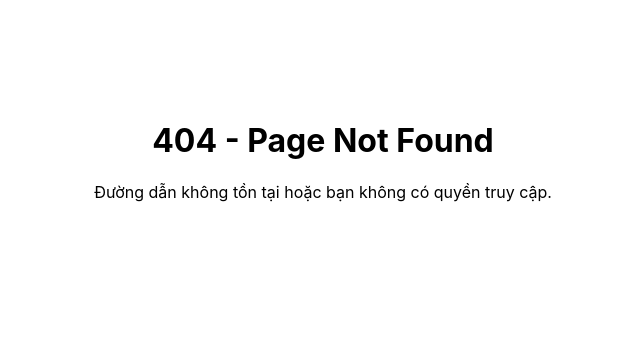
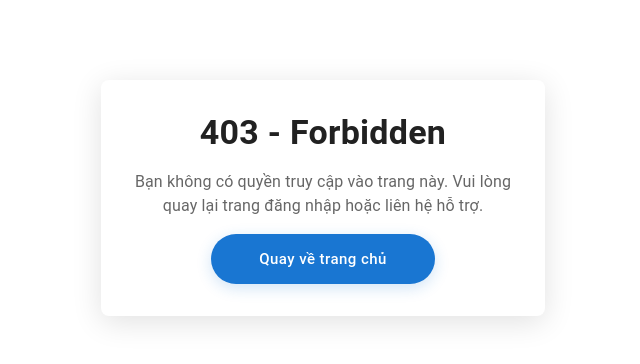
Before and after one commit to hueht21/admin-dashboard, a React (Create React App) app: page /403 in a window 1280 px wide. Before the commit this address had no page. Shown: the top 364 px of the page, without its empty margins (317-957 px from the left). Built offline with nearby package versions, Linux system fonts and the light colour scheme.

Commit message:
fixx 403

```diff
--- a/src/config/AxiosInstance.jsx
+++ b/src/config/AxiosInstance.jsx
@@ -1,6 +1,6 @@
 // axiosInstance.js
 import axios from 'axios'
-import AppConfig from './AppConfig' // Nhớ điều chỉnh đường dẫn phù hợp
+import AppConfig from './AppConfig'
 
 const axiosInstance = axios.create()
 
--- a/src/context/AuthContext.jsx
+++ b/src/context/AuthContext.jsx
@@ -12,6 +12,11 @@ export const AuthProvider = ({ children }) => {
   const [isMenuLoaded, setIsMenuLoaded] = useState(false)
 
   useEffect(() => {
+    const currentPath = window.location.pathname
+
+    // ✅ Ngăn vòng lặp nếu đang ở /403
+    if (currentPath === '/403') return
+
     // 1. Lấy token từ URL (nếu có)
     const params = new URLSearchParams(window.location.search)
     const tokenFromUrl = params.get('access_token')
--- a/src/page/ForbiddenPage.jsx
+++ b/src/page/ForbiddenPage.jsx
@@ -1,11 +1,57 @@
 import React from 'react'
+import { Typography, Button, Container, Grid } from '@mui/material'
+import AppConfig from '../config/AppConfig'
 
 const ForbiddenPage = () => {
+  const handleGoHome = () => {
+    window.location.href = `${AppConfig.urlWebBusssiness}/home`
+  }
+
   return (
-    <div style={{ textAlign: 'center', padding: '100px' }}>
-      <h1>404 - Page Not Found</h1>
-      <p>Đường dẫn không tồn tại hoặc bạn không có quyền truy cập.</p>
-    </div>
+    <Container
+      maxWidth="xs"
+      sx={{
+        backgroundColor: '#ffffff',
+        borderRadius: 2,
+        boxShadow: '0 6px 30px rgba(0, 0, 0, 0.12)',
+        padding: 4,
+        textAlign: 'center',
+        marginTop: 10,
+      }}
+    >
+      <Grid
+        container
+        justifyContent="center"
+        alignItems="center"
+        direction="column"
+      >
+        <Typography variant="h4" color="textPrimary" fontWeight={600}>
+          403 - Forbidden
+        </Typography>
+        <Typography variant="body1" color="textSecondary" marginY={2}>
+          Bạn không có quyền truy cập vào trang này. Vui lòng quay lại trang
+          đăng nhập hoặc liên hệ hỗ trợ.
+        </Typography>
+        <Button
+          variant="contained"
+          color="primary"
+          size="large"
+          onClick={handleGoHome}
+          sx={{
+            paddingX: 6,
+            paddingY: 1.5,
+            textTransform: 'none',
+            borderRadius: 20,
+            boxShadow: '0 4px 15px rgba(25, 118, 210, 0.2)',
+            '&:hover': {
+              boxShadow: '0 6px 20px rgba(35, 35, 36, 0.3)',
+            },
+          }}
+        >
+          Quay về trang chủ
+        </Button>
+      </Grid>
+    </Container>
   )
 }
 
--- a/src/page/HomePage.jsx
+++ b/src/page/HomePage.jsx
@@ -21,6 +21,10 @@ const HomePage = () => {
     // navigate('/login')
 
     // Redirect về auth
+    window.location.href = `${AppConfig.urlAuthWeb}/login-auth-web?redirect_uri=${AppConfig.urlWebBusssiness}/dashboard&pre_action=login`
+  }
+
+  const handleStart = () => {
     window.location.href = `${AppConfig.urlAuthWeb}/login-auth-web?redirect_uri=${AppConfig.urlWebBusssiness}/dashboard`
   }
 
@@ -235,7 +239,7 @@ const HomePage = () => {
                       textTransform: 'none',
                       '&:hover': { bgcolor: '#4338CA' },
                     }}
-                    onClick={handleLoginPage}
+                    onClick={handleStart}
                   >
                     Bắt đầu!
                   </Button>
```
Also changed, not shown: src/page/NotFound.jsx (added).
